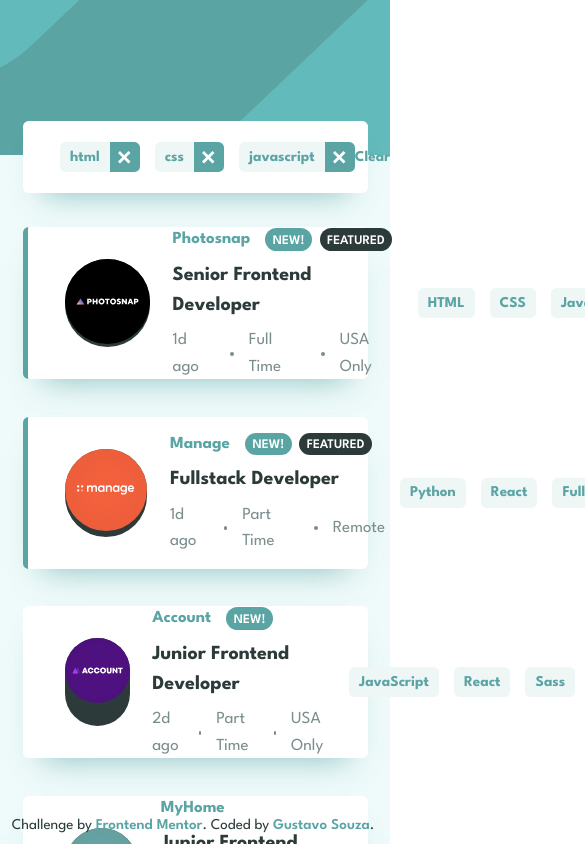
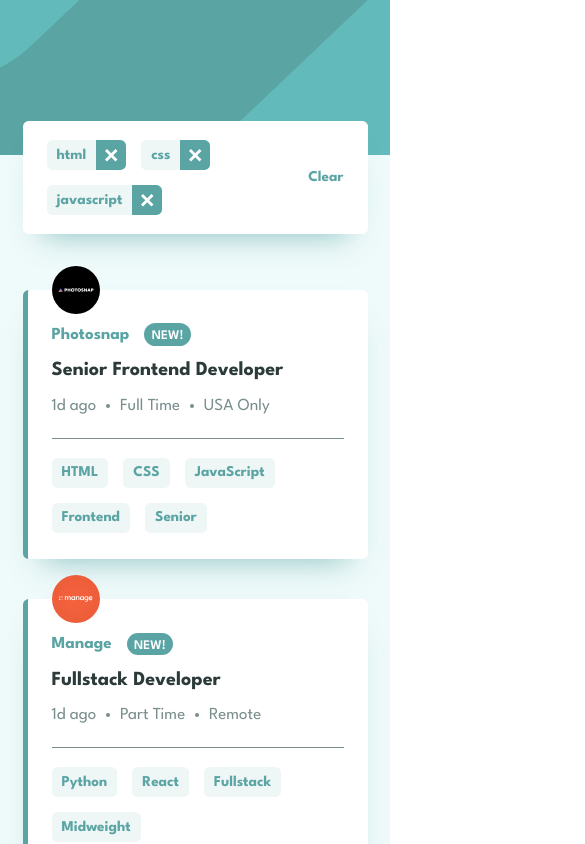
Before and after one commit to GustavoSouza123/job-listings-with-filtering, a React (Vite) app: page / in a window 390 px wide. Shown: the top 844 px of the page, 585 px wide, since content can reach past the window. Built offline with nearby package versions, Linux system fonts and the light colour scheme.

Commit message:
responsiveness

```diff
--- a/src/components/App.jsx
+++ b/src/components/App.jsx
@@ -6,7 +6,7 @@ import Footer from "./Footer";
 
 export default function App() {
     return (
-        <div className="">
+        <div className="relative pb-10">
             <Background />
             <Content />
             <Footer />
--- a/src/components/Content.jsx
+++ b/src/components/Content.jsx
@@ -14,7 +14,7 @@ export default function Content() {
                 const json = await response.json();
                 setJobs(json.map(job => <Job key={job.id} data={job} />));
             } catch(err) {
-                console.log(err);
+                console.error(err);
             }
         }
 
--- a/src/components/Filter.jsx
+++ b/src/components/Filter.jsx
@@ -3,9 +3,9 @@ import Keyword from "./Keyword";
 
 export default function Filter({ keywords }) {
     return (
-        <div className="w-full max-w-[1110px] h-[72px] bg-white rounded-md flex justify-between items-center px-10 relative bottom-9 shadow-custom">
+        <div className="w-full max-w-[1110px] min-h-[72px] bg-white rounded-md flex justify-between items-center sm:px-[24px] px-10 py-5 relative bottom-9 shadow-custom sm:mb-[22px]">
             {keywords.length > 0 && (
-                <ul className="flex gap-4">
+                <ul className="flex gap-4 flex-wrap">
                     {keywords.map((keyword, index) =>
                         <li className="" key={index}>
                             <Keyword parent="filter" text={keyword} />
@@ -13,7 +13,7 @@ export default function Filter({ keywords }) {
                     )}
                 </ul>
             )}
-            <div className="text-cyan font-bold cursor-pointer hover:underline">Clear</div>
+            <div className="text-cyan font-bold cursor-pointer hover:underline ml-5">Clear</div>
         </div>
     );
 }
--- a/src/components/Footer.jsx
+++ b/src/components/Footer.jsx
@@ -2,9 +2,9 @@ import React from "react";
 
 export default function Footer() {
     return (
-        <footer className="absolute z-50 bottom-0 w-full h-10 flex justify-center items-center text-grayish-cyan-4">
-            <span className="mr-1">Challenge by <a className="text-cyan font-semibold" href="https://www.frontendmentor.io?ref=challenge" target="_blank">Frontend Mentor</a>.</span>
-            <span className="mr-1">Coded by <a className="text-cyan font-semibold" href="https://www.gustavo-souza.com" target="_blank">Gustavo Souza</a>.</span>
+        <footer className="absolute z-50 bottom-0 w-full h-10 bg-grayish-cyan-1 text-grayish-cyan-4 text-center px-6">
+            Challenge by <a className="text-cyan font-semibold" href="https://www.frontendmentor.io?ref=challenge" target="_blank">Frontend Mentor</a>.
+            Coded by <a className="text-cyan font-semibold" href="https://www.gustavo-souza.com" target="_blank">Gustavo Souza</a>.
         </footer>
     );
 }
--- a/src/components/Image.jsx
+++ b/src/components/Image.jsx
@@ -2,7 +2,7 @@ import React from "react";
 
 export default function Image({ src }) {
     return (
-        <div className="w-[88px] h-[88px] rounded-full bg-grayish-cyan-4">
+        <div className="w-[88px] h-[88px] sm:w-[48px] sm:h-[48px] rounded-full sm:absolute sm:top-[calc(-32px-24px)]">
             <img src={src} alt="job image" />
         </div>
     );
--- a/src/components/Job.jsx
+++ b/src/components/Job.jsx
@@ -6,8 +6,8 @@ import Keyword from "./Keyword";
 export default function Job({ data }) {
     let keywords = [...data.languages, ...data.tools, data.role, data.level];
     return (
-        <div key={data.id} className={`w-full max-w-[1110px] h-[152px] bg-white rounded-md flex justify-between items-center gap-4 px-10 border-l-[5px] border-solid ${data.featured ? 'border-cyan' : 'border-transparent'} mb-10 shadow-custom`}>
-            <div className="flex items-center gap-6">
+        <div key={data.id} className={`w-full max-w-[1110px] lg:h-[152px] bg-white rounded-md flex sm:flex-col justify-between items-center sm:px-[24px] px-10 py-7 sm:pt-[32px] border-l-[5px] border-solid ${data.featured ? 'border-cyan' : 'border-transparent'} mb-[40px] shadow-custom`}>
+            <div className="sm:w-full w-1/2 lg:min-w-[380px] flex items-center gap-6 sm:relative">
                 <Image src={data.logo} />
                 <div className="flex flex-col gap-2">
                     <div className="flex items-center">
@@ -18,7 +18,7 @@ export default function Job({ data }) {
                     <div className="flex items-center text-[20px] font-bold text-grayish-cyan-4 hover:text-cyan cursor-pointer transition">
                         {data.position}
                     </div>
-                    <div className="flex items-center gap-4 text-grayish-cyan-3 text-lg">
+                    <div className="flex items-center gap-4 sm:gap-[10px] text-grayish-cyan-3 text-lg">
                         <div className="">{data.postedAt}</div>
                         <span className="w-1 h-1 rounded-full bg-grayish-cyan-3"></span>
                         <div className="">{data.contract}</div>
@@ -27,8 +27,9 @@ export default function Job({ data }) {
                     </div>
                 </div>
             </div>
+            <div className="hidden sm:block w-full h-[1px] bg-grayish-cyan-3 my-5"></div>
             {keywords.length > 0 && (
-                <ul className="flex gap-4">
+                <ul className="sm:w-full flex gap-4 flex-wrap justify-end sm:justify-start">
                     {keywords.map((keyword, index) =>
                         <li className="" key={index}>
                             <Keyword parent="job" text={keyword} />
--- a/tailwind.config.js
+++ b/tailwind.config.js
@@ -6,6 +6,10 @@ export default {
     ],
     theme: {
         extend: {
+            screens: {
+                'sm': {'max': '767px'}, // <= 767px
+                'lg': {'min': '768px'}, // >= 768px
+            },
             colors: {
                 "cyan": "var(--desaturated-dark-cyan)",
                 "grayish-cyan-1": "var(--light-grayish-cyan-1)",
```
Lines whose indentation alone changed are shown as unchanged.
